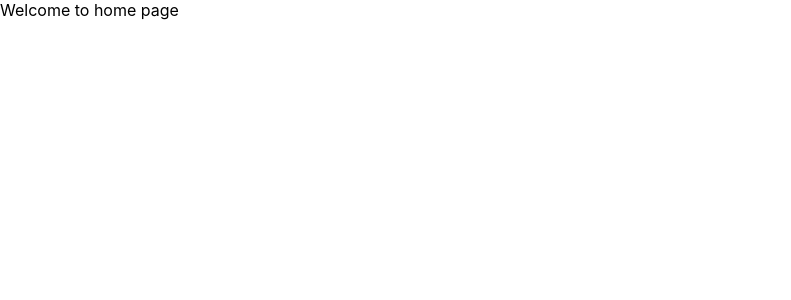
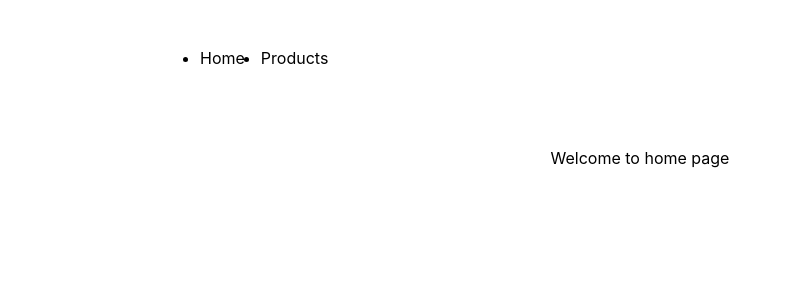
Before and after one commit to PavelKochkin2/react_app_with_router_spa, a React (Create React App) app: page / in a window 1280 px wide. Shown: the top 300 px of the page, without its empty margins (0-791 px from the left). Built offline with nearby package versions, Linux system fonts and the light colour scheme.

Commit message:
extended routing

```diff
--- /dev/null
+++ b/src/components/NavBar.js
@@ -0,0 +1,18 @@
+import { Link } from "react-router-dom";
+import styles from "./NavBar.module.css";
+export const NavBar = () => {
+  return (
+    <header className={styles.header}>
+      <nav>
+        <ul className={styles.list}>
+          <li>
+            <Link to="/">Home</Link>
+          </li>
+          <li>
+            <Link to="/products">Products</Link>
+          </li>
+        </ul>
+      </nav>
+    </header>
+  );
+};
--- /dev/null
+++ b/src/components/NavBar.module.css
@@ -0,0 +1,17 @@
+.header {
+  max-width: 60rem;
+  margin: auto;
+  padding: 2rem;
+  display: flex;
+  justify-content: space-between;
+}
+
+.list {
+  display: flex;
+  gap: 1rem;
+}
+
+.list a {
+  text-decoration: none;
+  color: var(--color-primary-400);
+}
--- a/src/pages/Home.js
+++ b/src/pages/Home.js
@@ -1,5 +1,11 @@
+import { Link } from "react-router-dom";
+
 const HomePage = () => {
-  return <div>Welcome to home page</div>;
+  return (
+    <>
+      <div>Welcome to home page</div>
+    </>
+  );
 };
 
 export default HomePage;
--- /dev/null
+++ b/src/pages/Root.js
@@ -0,0 +1,13 @@
+import { Outlet } from "react-router-dom";
+import styles from "./Root.module.css";
+import { NavBar } from "../components/NavBar";
+export const RootPage = () => {
+  return (
+    <>
+      <NavBar />
+      <main className={styles.content}>
+        <Outlet />
+      </main>
+    </>
+  );
+};
--- /dev/null
+++ b/src/pages/Root.module.css
@@ -0,0 +1,4 @@
+.content {
+  margin: 2rem auto;
+  text-align: center;
+}
```
Also changed, not shown: src/App.js (+9 -3 lines).
